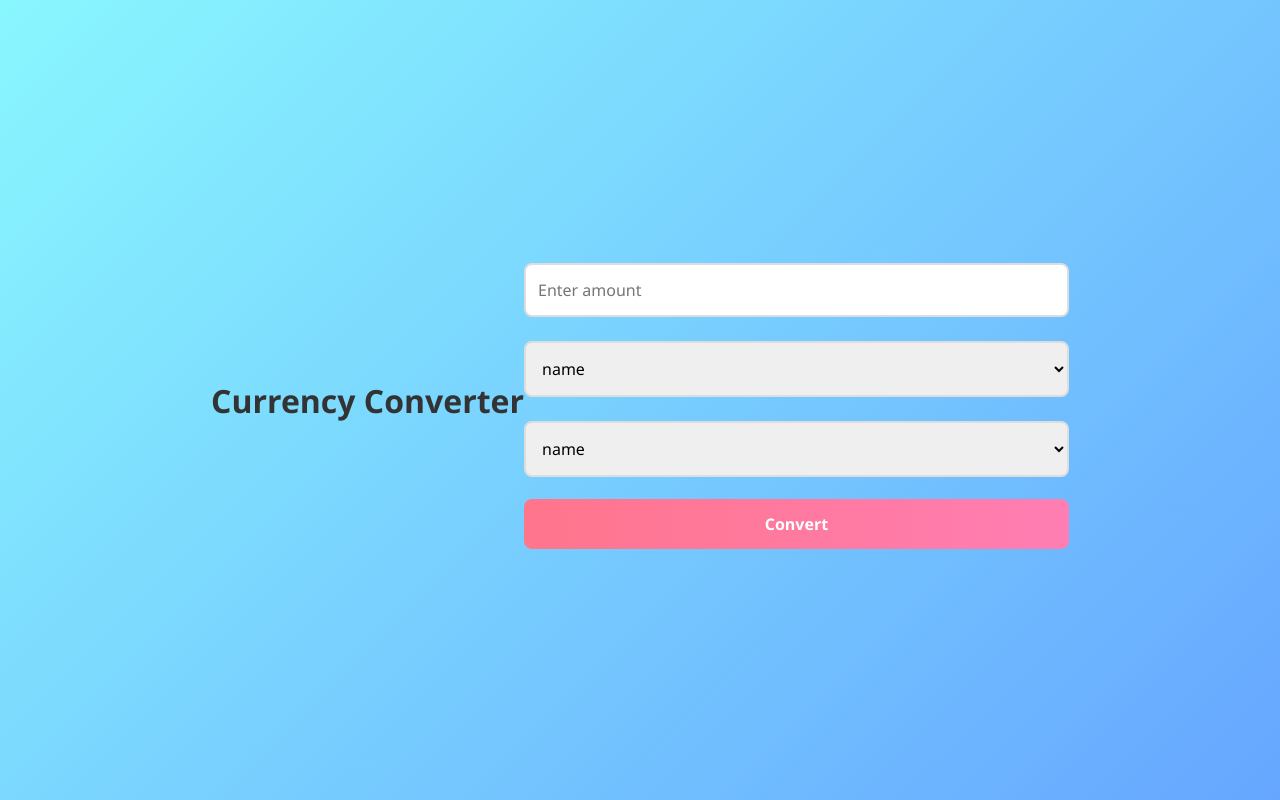
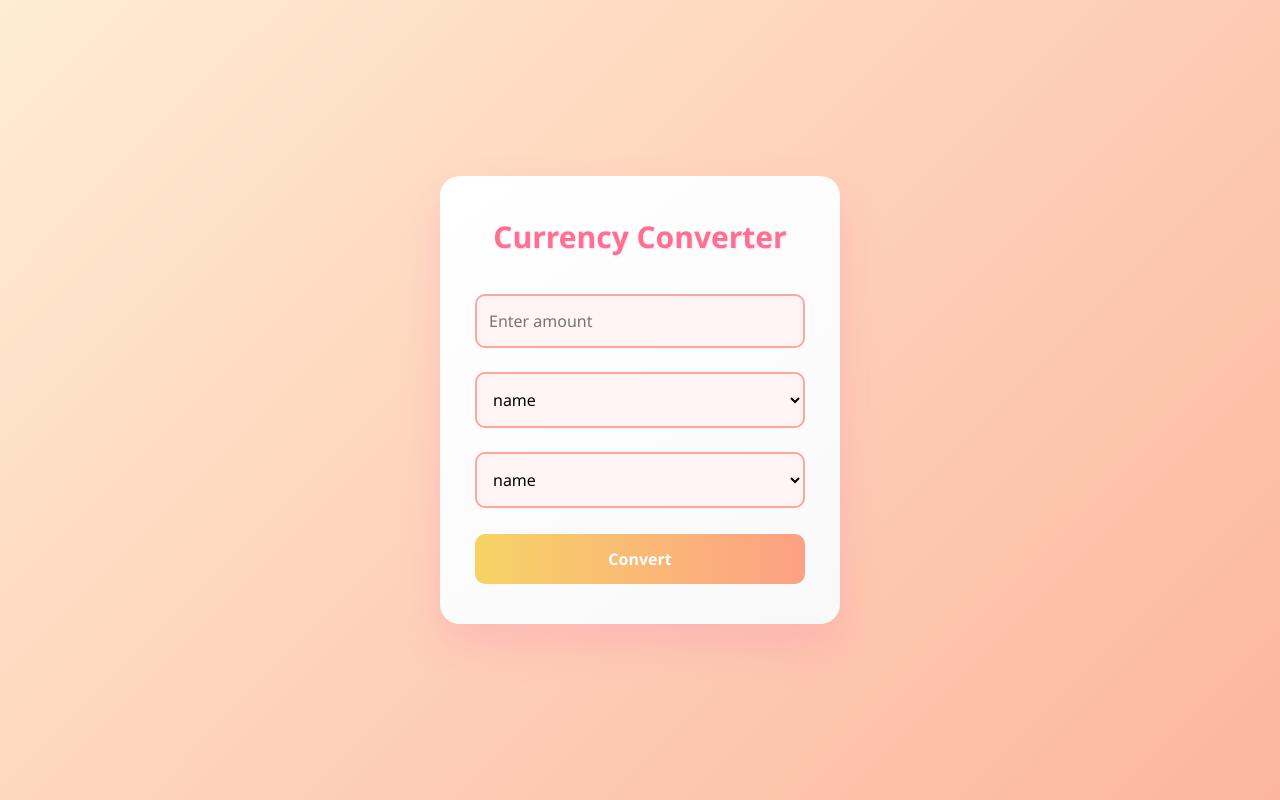
Before and after one commit to Student-AyeshaSiddiqua/cloud-currency-converter, a Flask app: page / in a window 1280 px wide. Run offline with Flask 3, Linux system fonts and the light colour scheme; a database or web service that is not in the repository returns one stand-in record (values such as "Sample title"); data that the repository does not hold is empty.

Commit message:
Update HTML and CSS for a more colorful currency converter

```diff
--- a/static/style.css
+++ b/static/style.css
@@ -7,7 +7,7 @@
 }
 
 body {
-    background: linear-gradient(135deg, #89f7fe, #66a6ff);
+    background: linear-gradient(135deg, #ffecd2, #fcb69f);
     display: flex;
     justify-content: center;
     align-items: center;
@@ -18,32 +18,33 @@ body {
 
 /* Container styling */
 .converter {
-    background: #ffffff;
+    background: linear-gradient(145deg, #ffffff, #f9f9f9);
     padding: 40px 35px;
-    border-radius: 15px;
-    box-shadow: 0 15px 35px rgba(0, 0, 0, 0.2);
+    border-radius: 20px;
+    box-shadow: 0 20px 40px rgba(255, 105, 180, 0.2);
     width: 100%;
     max-width: 400px;
     text-align: center;
-    transition: transform 0.3s ease;
+    transition: transform 0.3s ease, box-shadow 0.3s ease;
 }
 
 .converter:hover {
-    transform: scale(1.02);
+    transform: scale(1.03);
+    box-shadow: 0 25px 50px rgba(255, 105, 180, 0.3);
 }
 
 /* Headings */
 .converter h1 {
     margin-bottom: 25px;
-    font-size: 28px;
-    color: #2c3e50;
-    text-shadow: 1px 1px 2px rgba(0, 0, 0, 0.1);
+    font-size: 30px;
+    color: #ff6f91;
+    text-shadow: 1px 1px 2px rgba(255, 105, 180, 0.2);
 }
 
 .converter h2 {
-    margin-top: 20px;
-    color: #4caf50;
-    font-size: 22px;
+    margin-top: 25px;
+    color: #00b894;
+    font-size: 24px;
 }
 
 /* Inputs and dropdowns */
@@ -52,31 +53,36 @@ input[type="number"], select {
     padding: 14px 12px;
     margin: 12px 0;
     font-size: 16px;
-    border: 2px solid #ddd;
-    border-radius: 8px;
-    outline: none;
+    border: 2px solid #ffa69e;
+    border-radius: 10px;
+    background: #fff5f5;
     transition: all 0.3s ease;
 }
 
 input[type="number"]:focus,
 select:focus {
-    border-color: #4a90e2;
-    box-shadow: 0 0 8px rgba(74, 144, 226, 0.3);
+    border-color: #f368e0;
+    box-shadow: 0 0 10px rgba(243, 104, 224, 0.4);
 }
 
 /* Button styling */
 button[type="submit"] {
     width: 100%;
     padding: 14px;
-    background: linear-gradient(90deg, #ff758c, #ff7eb3);
+    background: linear-gradient(90deg, #f6d365, #fda085);
     color: white;
     font-size: 16px;
     font-weight: bold;
     border: none;
-    border-radius: 8px;
+    border-radius: 10px;
     cursor: pointer;
-    margin-top: 10px;
+    margin-top: 14px;
     transition: background 0.4s ease, transform 0.2s ease;
+}
+
+button[type="submit"]:hover {
+    background: linear-gradient(90deg, #f093fb, #f5576c);
+    transform: translateY(-2px);
 }
 
 button[type="submit"]:hover {
--- a/templates/index.html
+++ b/templates/index.html
@@ -5,6 +5,7 @@
     <link rel="stylesheet" href="/static/style.css">
 </head>
 <body>
+    <div class="converter">
         <h1>Currency Converter</h1>
         <form method="POST">
             <input type="number" name="amount" step="0.01" placeholder="Enter amount" required>
@@ -20,11 +21,13 @@
                     <option value="{{ currency }}">{{ currency }}</option>
                 {% endfor %}
             </select>
+
             <button type="submit">Convert</button>
         </form>
 
         {% if converted_amount %}
             <h2>Converted Amount: {{ converted_amount }}</h2>
         {% endif %}
+    </div>
 </body>
 </html>
```
Lines whose indentation alone changed are shown as unchanged.
